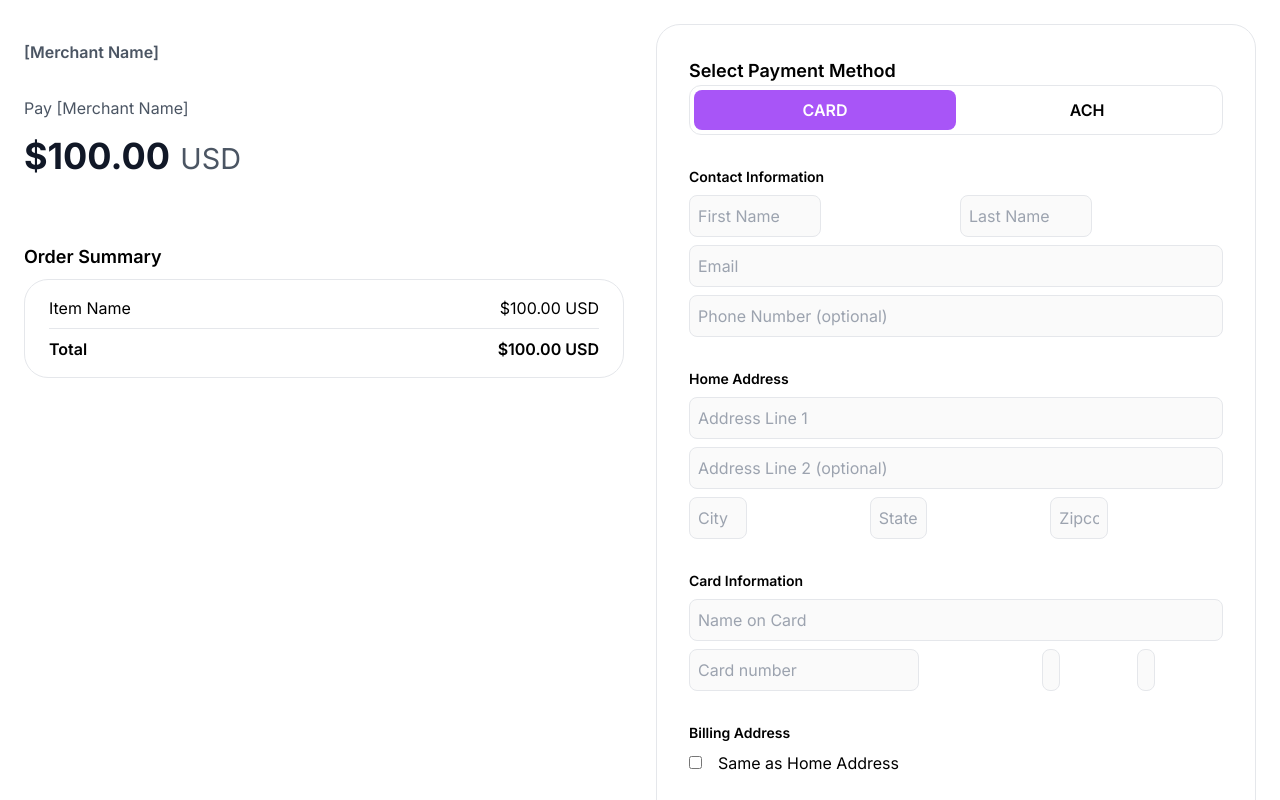
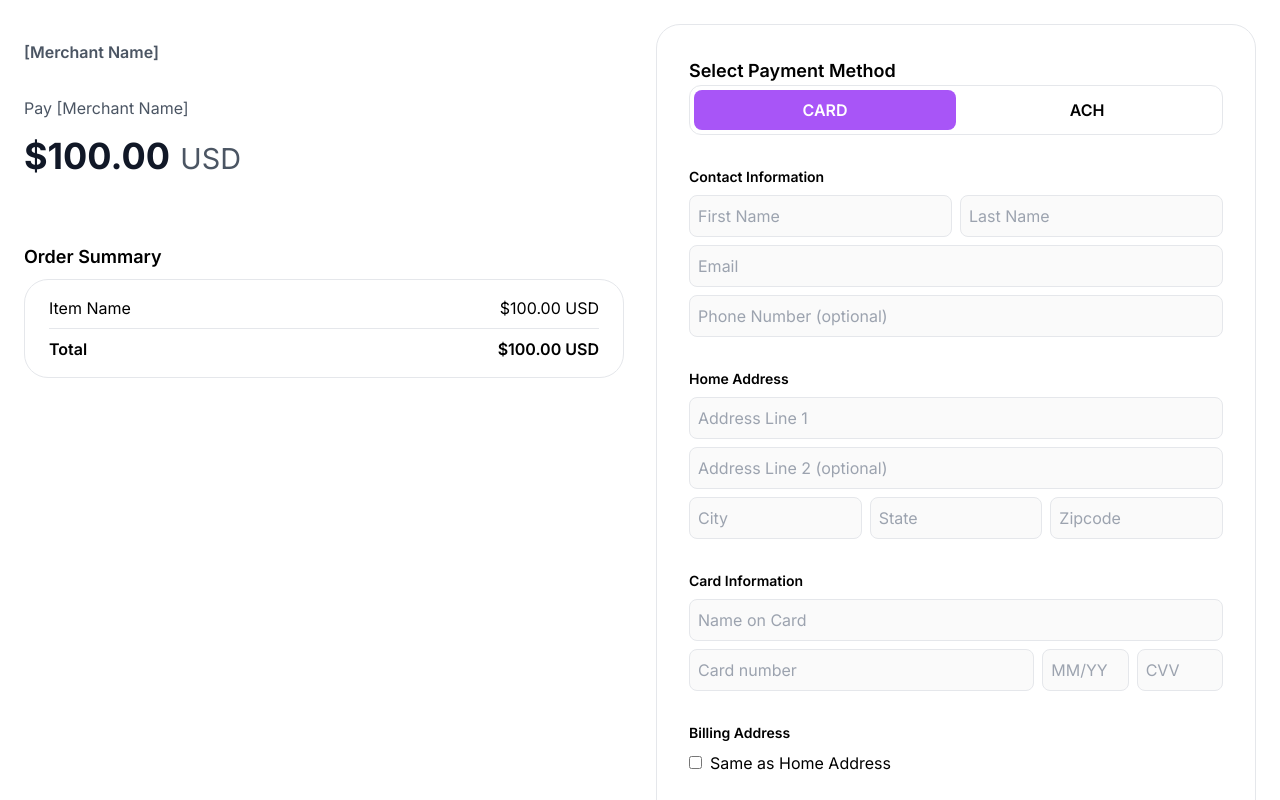
Before and after one commit to lucafrederice/pay, a Next.js app: page / in a window 1280 px wide. Shown: the top 800 px of the page. Built offline with nearby package versions, Linux system fonts and the light colour scheme.

Commit message:
fix: unexpected behavior of input field width

```diff
--- a/app/components/input.tsx
+++ b/app/components/input.tsx
@@ -11,7 +11,7 @@ export default function Input({
     placeholder?: string,
     className: string,
     type: string,
-    label: React.ReactNode,
+    label?: React.ReactNode,
     labelHidden?: boolean
 }) {
     return (
@@ -21,7 +21,7 @@ export default function Input({
                 "border rounded-lg",
                 'bg-zinc-50',
                 'p-2',
-                className
+                'w-full'
             )} {...props} />
         </label>
     )
--- a/app/page.tsx
+++ b/app/page.tsx
@@ -83,7 +83,7 @@ export default function Home() {
           <div className="flex flex-col gap-2">
             <span className="text-sm font-semibold">Billing Address</span>
             <label className="flex items-center">
-              <Input type="checkbox" className="mr-2" label="Billing Address" />
+              <Input type="checkbox" className="mr-2 accent-purple-900" />
               Same as Home Address
             </label>
           </div>
```
